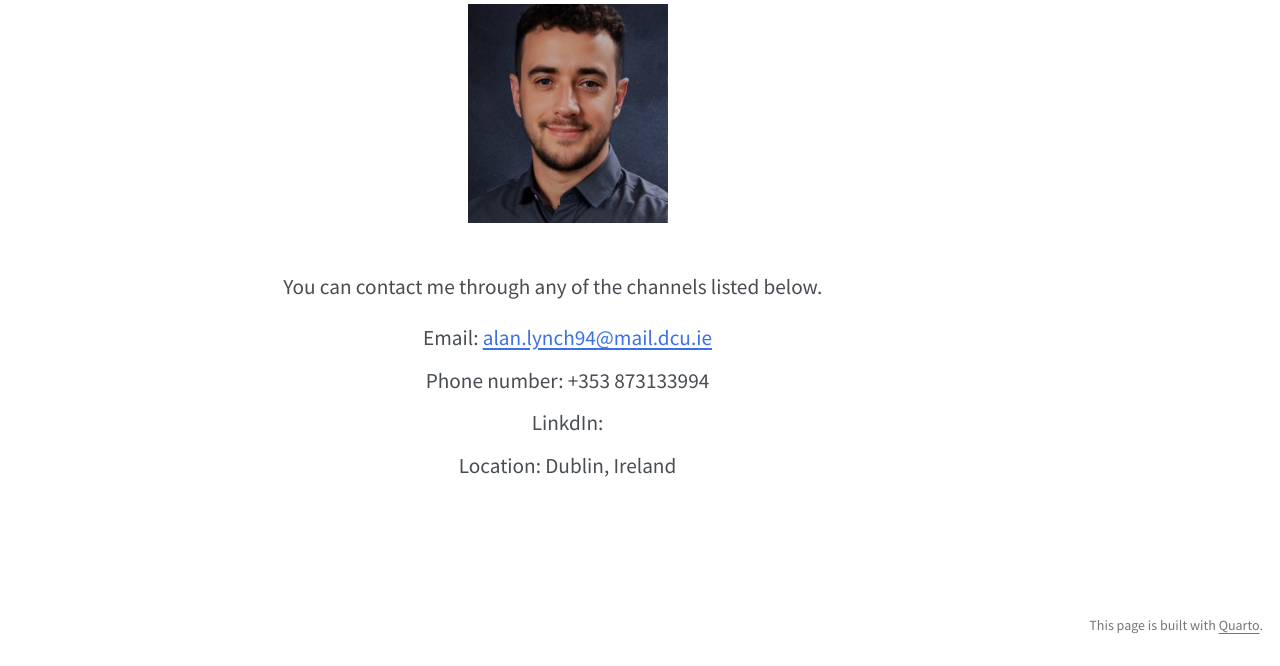
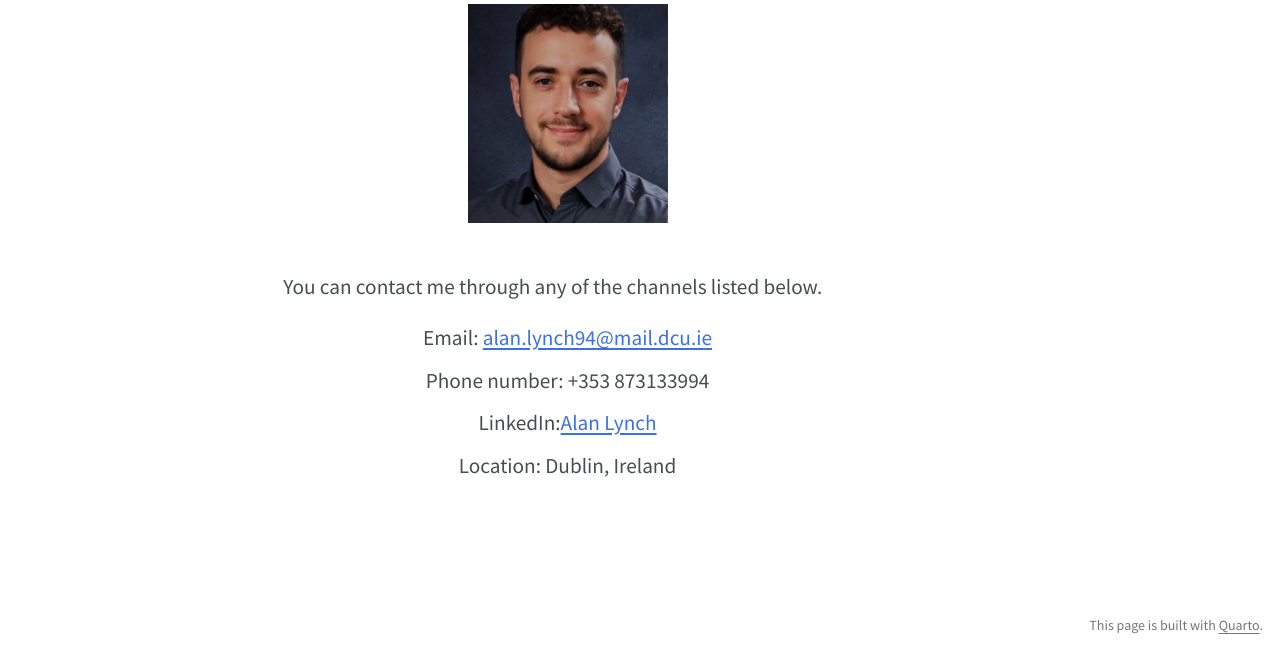
Before and after one commit to AlanLynch94/My-Website, a plain HTML site: page docs/contact.html in a window 1280 px wide. Shown: the part 182-848 px from the top of the page. Drawn offline with Linux system fonts and the light colour scheme.

Commit message:
Update contact.html

```diff
--- a/docs/contact.html
+++ b/docs/contact.html
@@ -161,7 +161,7 @@ You can contact me through any of the channels listed below.
 </h4><h4 class="anchored">
 <p>Email: <a href="mailto:alan.lynch94@mail.dcu.ie">alan.lynch94@mail.dcu.ie</a></p>
 <p>Phone number: +353 873133994</p>
-<p>LinkdIn:</p>
+<p>LinkedIn:<a href="https://www.linkedin.com/in/alan-lynch-8a0479305/">Alan Lynch</a></p>
 <p>Location: Dublin, Ireland</p>
 </h4></center>
 
```
